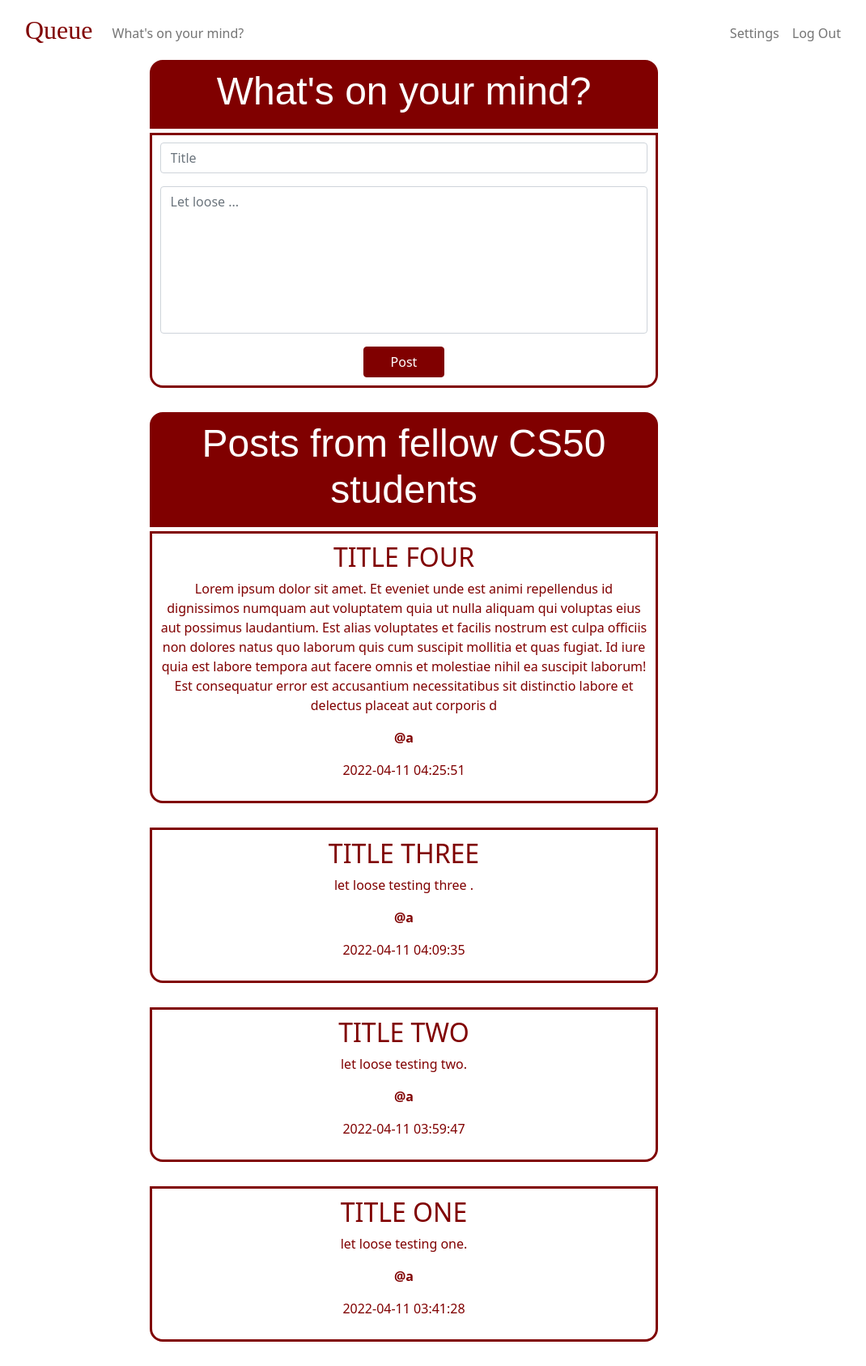
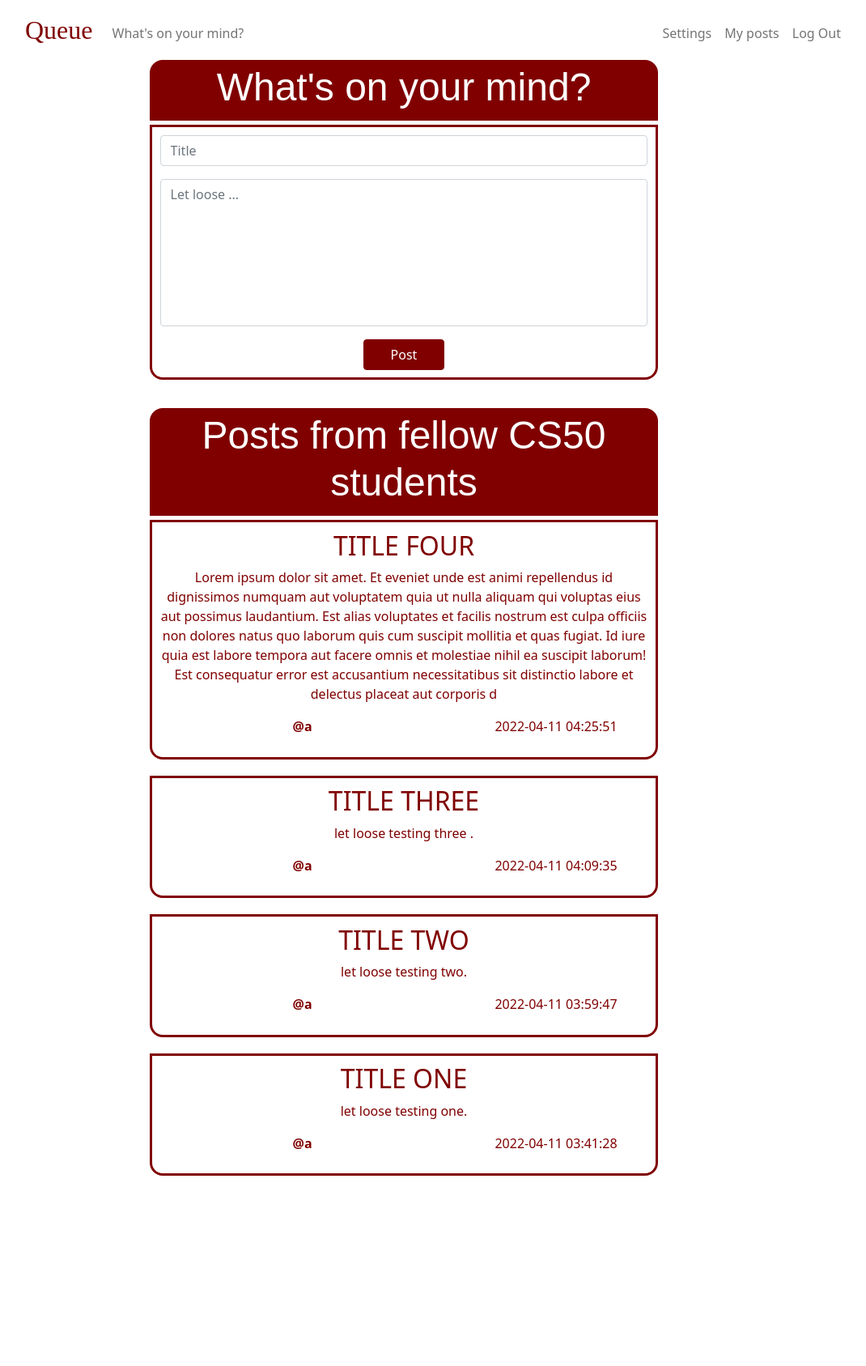
Before and after one commit to Arya-Yazdi/final-project, a Flask app: page / in a window 1280 px wide. Shown: the whole page at 81% size, without its empty margins (141-1211 px from the left). After the commit the page ends 1452 px from the top, so only its background shows below. Run offline with Flask 2, Linux system fonts and the light colour scheme; a user stored in the database is signed in; data comes from the database, SQL or seed files in the repository; some libraries are stand-ins or nearby versions; some web fonts are replaced.

Commit message:
progess on user posts styling 02

```diff
--- a/static/styles.css
+++ b/static/styles.css
@@ -64,9 +64,8 @@ nav .navbar-brand
 .users-post-header {
     background-color: rgb(128, 0, 0);
     color: rgb(255, 255, 255);
-    margin-right: 25%;
-    margin-left: 25%;
-    padding: 0.6rem;
+    margin: 0 25% 0 25%;
+    padding: 0.3rem;
     text-align: center;
     border-radius: 1rem 1rem 0 0;
 }
@@ -77,7 +76,7 @@ nav .navbar-brand
     border-width: 3px;
     border-color: rgb(128, 0, 0);
     color: rgb(128, 0, 0);
-    margin: 5px 25% 30px 25%;
+    margin: 5px 25% 20px 25%;
     padding: 0.6rem;
     text-align: center;
     border-radius: 0 0 1rem 1rem;
@@ -86,9 +85,8 @@ nav .navbar-brand
 .others-post-header {
     background-color: rgb(128, 0, 0);
     color: rgb(255, 255, 255);
-    margin-right: 25%;
-    margin-left: 25%;
-    padding: 0.6rem;
+    margin: 35px 25% 0 25%;
+    padding: 0.3rem;
     text-align: center;
     border-radius: 1rem 1rem 0 0;
 }
--- a/templates/home.html
+++ b/templates/home.html
@@ -30,8 +30,16 @@
             <div class="users-post-container">
                 <h2>{{ post["title"] }} </h2>
                 <p>{{ post["content"] }} </p>
-                <p><strong> @{{ post["username"] }} </strong></p>
-                <p>{{ post["time"] }} </p>
+
+                <div class="row">
+                    <div class="column left">
+                        <p><strong> @{{ post["username"] }} </strong></p>
+                    </div>
+                    <div class="column right">
+                        <p> {{ post["time"] }} </p>
+                    </div>
+                </div>
+
             </div>
         {% endfor %}
     </div>
--- a/templates/layout.html
+++ b/templates/layout.html
@@ -35,6 +35,7 @@
                         </ul>
                         <ul class="navbar-nav ms-auto mt-2" id="rem5-right-padding">
                             <li class="nav-item"><a class="nav-link" href="/password">Settings</a></li>
+                            <li class="nav-item"><a class="nav-link" href="/"> My posts </a></li>
                             <li class="nav-item"><a class="nav-link" href="/logout">Log Out</a></li>
                         </ul>
                     {% else %}
--- a/templates/login.html
+++ b/templates/login.html
@@ -18,7 +18,7 @@
         <div class="login-container">
             <form action="/login" method="post">
                 <div class="mb-3">
-                    <input class="form-control mx-auto w-auto" id="username" name="username" placeholder="Username" type="text">
+                    <input class="form-control mx-auto w-auto" id="username" name="username" placeholder="Username" type="text" maxlength="20">
                 </div>
                 <div class="mb-3">
                     <input class="form-control mx-auto w-auto" id="password" name="password" placeholder="Password" type="password">
```
Also changed, not shown: 1 other file.
